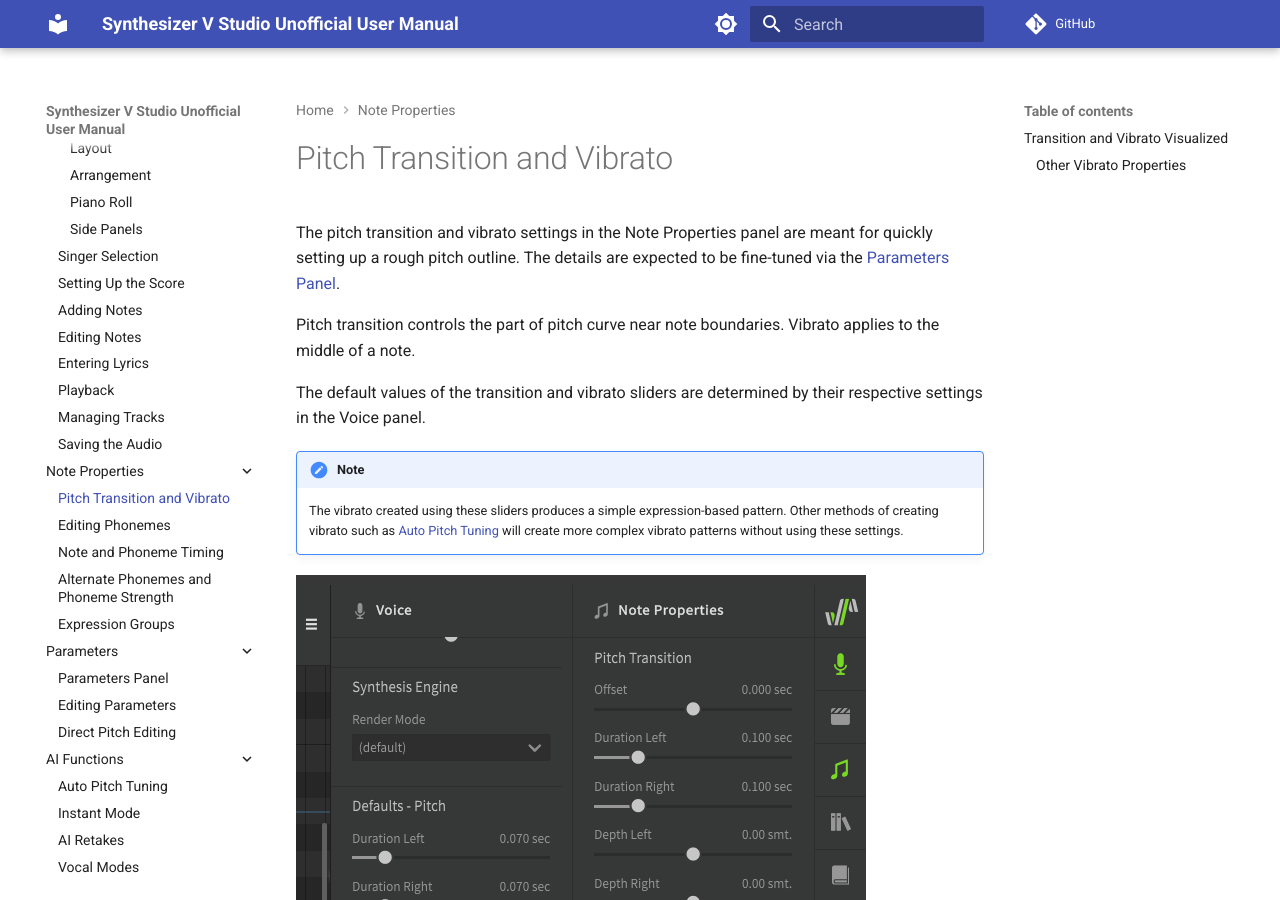
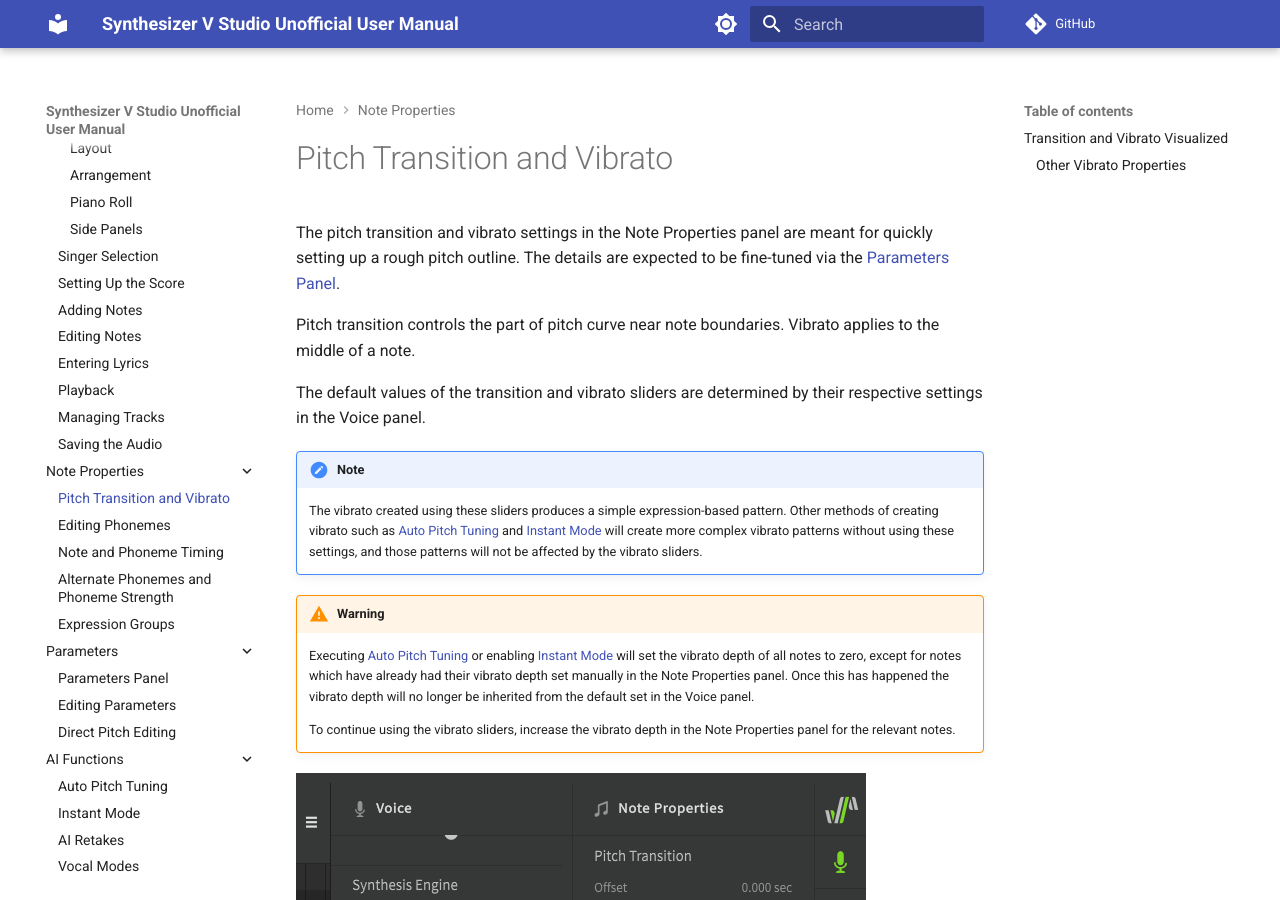
Before and after one commit to claire-west/svstudio-manual, an MkDocs documentation site: the page built from docs/note-properties/pitch-transition-and-vibrato.md, in a window 1280 px wide and 900 px high. Built offline with MkDocs 1.6.1 and Material for MkDocs 9.7.7, drawn with Linux system fonts in a browser that asks for light colours; comment, search, counter and statistics services are not loaded.

Commit message:
Add Setup page and notes about vibrato depth

```diff
--- a/docs/note-properties/pitch-transition-and-vibrato.md
+++ b/docs/note-properties/pitch-transition-and-vibrato.md
@@ -8,7 +8,13 @@
 
 !!! note
 
-    The vibrato created using these sliders produces a simple expression-based pattern. Other methods of creating vibrato such as [Auto Pitch Tuning](../ai-functions/auto-pitch-tuning.md) will create more complex vibrato patterns without using these settings.
+    The vibrato created using these sliders produces a simple expression-based pattern. Other methods of creating vibrato such as [Auto Pitch Tuning](../ai-functions/auto-pitch-tuning.md) and [Instant Mode](../ai-functions/instant-mode.md) will create more complex vibrato patterns without using these settings, and those patterns will not be affected by the vibrato sliders.
+
+!!! warning
+
+    Executing [Auto Pitch Tuning](../ai-functions/auto-pitch-tuning.md) or enabling [Instant Mode](../ai-functions/instant-mode.md) will set the vibrato depth of all notes to zero, except for notes which have already had their vibrato depth set manually in the Note Properties panel. Once this has happened the vibrato depth will no longer be inherited from the default set in the Voice panel.
+
+    To continue using the vibrato sliders, increase the vibrato depth in the Note Properties panel for the relevant notes.
 
 ![Transition and Vibrato Sliders](/img/note-properties/pitch-transition-and-vibrato-sliders.png)
 
--- a/mkdocs.yml
+++ b/mkdocs.yml
@@ -7,6 +7,7 @@
 nav:
   - Home: index.md
   - Quickstart Guide:
+    - Setup and Activation: setup.md
     - Workspace:
       - Layout: workspace/layout.md
       - Arrangement: workspace/arrangement.md
@@ -105,6 +106,9 @@
     - icon: fontawesome/brands/github
       link: https://github.com/claire-west/svstudio-manual
       name: This Website on GitHub
+    - icon: simple/kofi
+      link: https://ko-fi.com/claaaire
+      name: Support This Project
   consent:
     title: Cookie consent
     description: >-
```
Also changed, not shown: docs/advanced/groups.md (+1 -1 lines), docs/faq.md (+6 -0 lines), docs/parameters/editing-parameters.md (+1 -1 lines), docs/setup.md (added, +99 -0 lines), docs/img/check-for-updates.png (added), docs/img/deactivate.png (added), docs/img/synthv-studio.png (added), docs/img/update.png (added).
